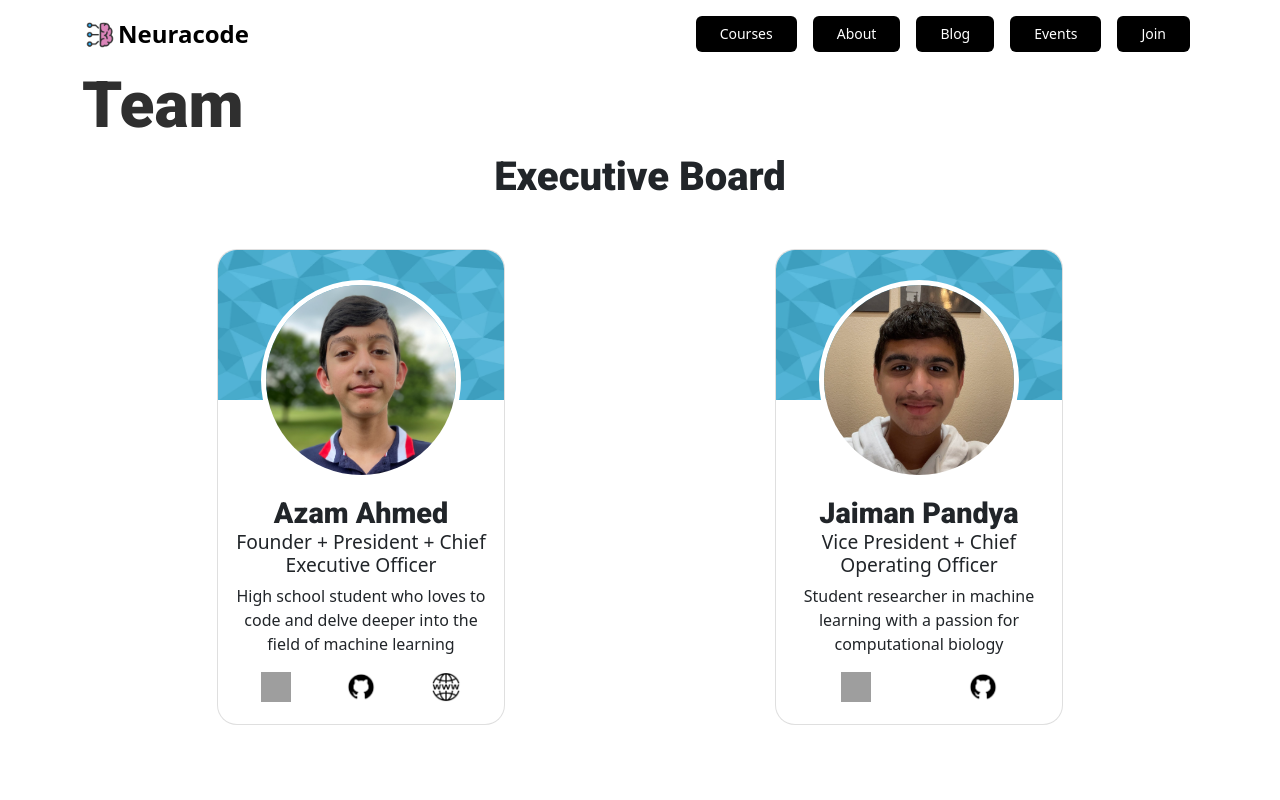
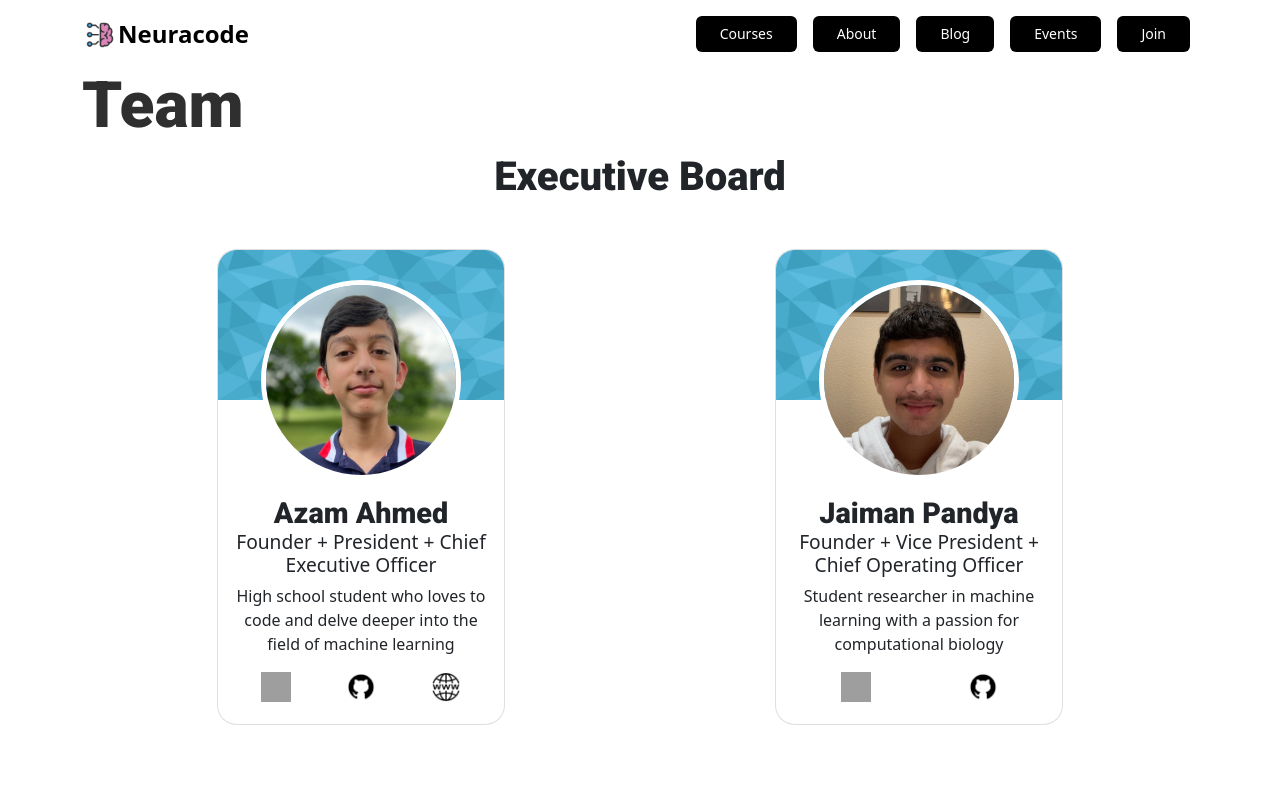
Before and after one commit to Neuracode/website, a Next.js app: page /about/team in a window 1280 px wide. Shown: the top 800 px of the page. Built offline with nearby package versions, Linux system fonts and the light colour scheme; grey boxes are pictures that could not be loaded.

Commit message:
Give Jaiman founder

```diff
--- a/pages/about/team.tsx
+++ b/pages/about/team.tsx
@@ -21,7 +21,7 @@ const Team: React.FC = () => {
                     />
                     <TeamCard
                         name='Jaiman Pandya'
-                        title='Vice President + Chief Operating Officer'
+                        title='Founder + Vice President + Chief Operating Officer'
                         image='jaiman_pandya.jpeg'
                         description='Student researcher in machine learning with a passion for computational biology'
                         linkedin='https://www.linkedin.com/in/jaiman-pandya-825350234'
```
